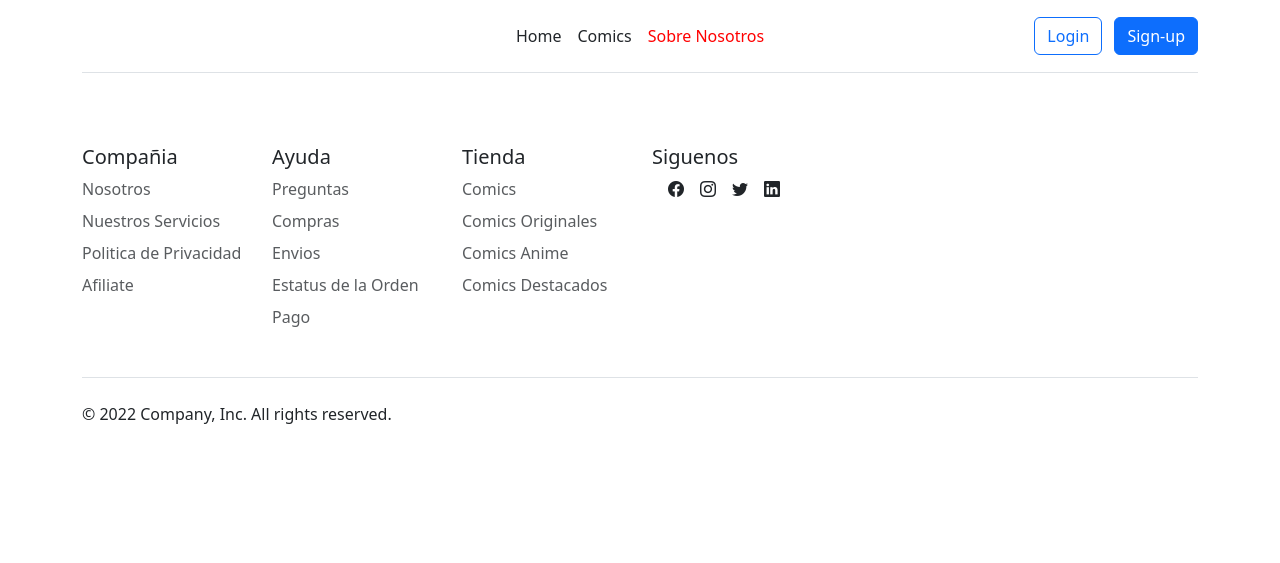
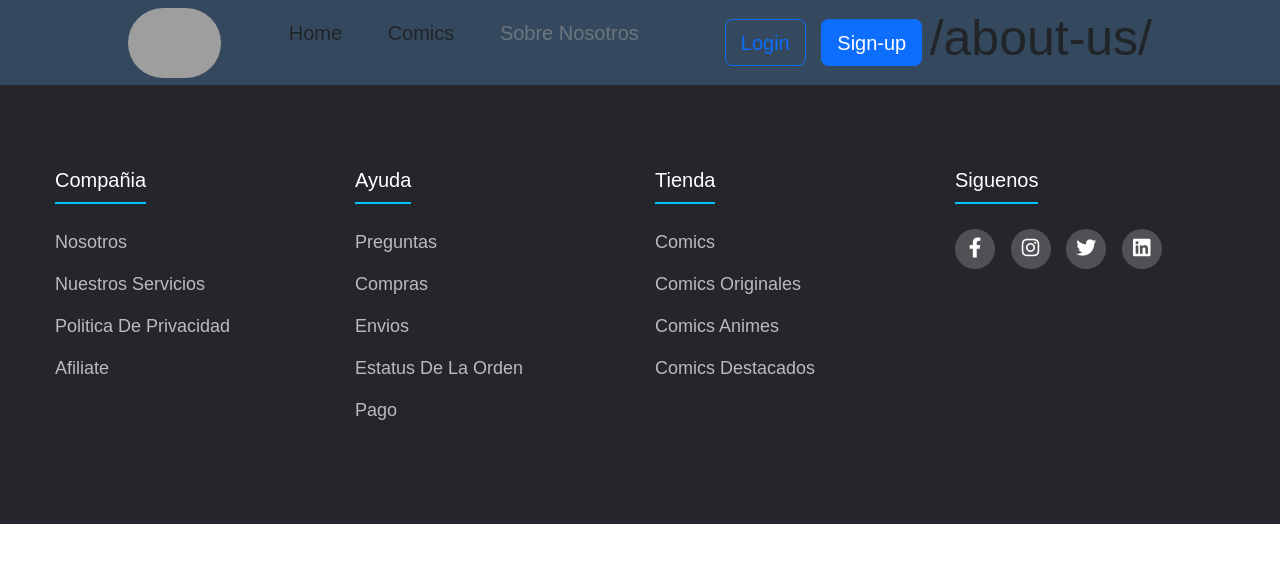
Before and after one commit to GiovanniGonzalezDuoc/ProyectoSemestral, a Django app: page /about-us/ in a window 1280 px wide. Shown: the top 563 px of the page. Run offline with Django 5.2, Linux system fonts and the light colour scheme; grey boxes are pictures that could not be loaded.

Commit message:
avance footer

```diff
--- a/common/static/css/global.css
+++ b/common/static/css/global.css
@@ -1,3 +1,182 @@
 .active {
     color: red !important;
 }
+
+/* Ajustes Generales */
+*{
+    box-sizing: border-box;
+    margin: 0;
+    padding: 0;
+    font-family: "Nunito", sans-serif;
+    font-size: 20px;
+}
+body{
+    background-color: white;
+}
+/* Header */
+.header{
+    background-color: #34495E;
+    display: flex;
+    justify-content: space-between;
+    align-items: center;
+    height: 85px;
+    padding: 5px 10%;
+}
+.header .logo {
+    cursor: pointer;
+}
+.header .logo img{
+    height: 70px;
+    width: auto;
+    border-radius: 3rem;
+    transition: all 0.3s;
+}
+.header .logo img:hover{
+    transform: scale(1.2);
+}
+
+.header .nav-links{
+    list-style: none;
+}
+.header .nav-links li{
+    display: inline-block;
+    padding: 0 20px;
+    transition: all 0.3s;
+}
+.header .nav-links li:hover{
+    transform: scale(1.2);
+}
+
+.header .nav-links a{
+    color: white;
+    text-decoration: none;
+    transition: all 0.3s;
+    align-items: center;
+
+}
+.header .nav-links li a:hover{
+    color: #F1C40F;
+}
+.header .btn_contacto button{
+    font-weight: 700;
+    color: #1b3039;
+    padding: 9px 25px;
+    background-color: #eceff1;
+    border: none;
+    border-radius: 50px;
+    cursor: pointer;
+    transition: all 0.3s ease 0s;
+}
+.header .btn_contacto button:hover{
+    background-color: #ECF0F1;
+    color: #F1C40F;
+    transform: scale(1.1);
+}
+@media only screen and (max-width: 600px) {
+    .header {
+        padding: 10px;
+    }
+
+    .header .nav-links li {
+        display: block;
+        margin-bottom: 10px;
+    }
+
+    .header .btn_contacto {
+        flex-direction: column; /* Cambiar a disposición vertical en pantallas pequeñas */
+        margin-top: 10px; /* Espacio entre los botones en móviles */
+    }
+
+    .header .btn_contacto a {
+        margin: 5px 0; /* Espacio entre los botones en móviles */
+    }
+}
+.header .btn_contacto {
+    display: flex;
+    align-items: center; /* Centrar verticalmente los botones */
+}
+
+.header .btn_contacto a {
+    margin-left: 10px; /* Espacio entre los botones */
+}
+
+.header .btn_contacto .btn {
+    font-weight: 700;
+    padding: 9px 25px;
+    border-radius: 50px;
+    cursor: pointer;
+    transition: all 0.3s ease 0s;
+}
+
+.header .btn_contacto .btn:hover {
+    transform: scale(1.1);
+}
+/* Footer */
+.footer-links ul {
+    list-style: none;
+    padding: 0;
+}
+.footer {
+    background-color: #24262B;
+    font-family: "Nunito", sans-serif;
+    text-transform: capitalize;
+    padding: 80px 0;
+}
+.conteiner-footer {
+    max-width: 1200px;
+    margin: 0 auto;
+}
+.footer-row {
+    display: flex;
+    flex-wrap: wrap;
+}
+.footer-links {
+    width: 25%;
+    padding: 0 15px;
+}
+.footer-links h4 {
+    font-size: 20px;
+    color: white;
+    margin-bottom: 25px;
+    font-weight: 500;
+    border-bottom: 2px solid #00C3FF;
+    padding-bottom: 10px;
+    display: inline-block;
+}
+.footer-links a {
+    font-size: 18px;
+    text-decoration: none;
+    color: #BBBBBB;
+    display: block;
+    margin-bottom: 15px;
+    transition: all 0.3s ease;
+}
+.footer-links a:hover {
+    color: white;
+    padding-left: 6px;
+}
+.social-link a {
+    display: inline-block;
+    min-height: 40px;
+    width: 40px;
+    background-color: rgba(255, 255, 255, 0.2);
+    margin: 0 10px 10px 0;
+    text-align: center;
+    line-height: 40px;
+    border-radius: 50%;
+    color: white;
+    transition: all 0.5s ease;
+}
+.social-link a:hover {
+    background-color: #00C3FF;
+}
+
+@media (max-width: 991px) {
+    .footer-row {
+        text-align: center;
+    }
+    .footer-links {
+        width: 100%;
+        margin-bottom: 30px;
+    }
+}
--- a/common/templates/common/footer.html
+++ b/common/templates/common/footer.html
@@ -1,3 +1,8 @@
+{% if 'auth' in request.path %}
+
+{% else %}
+
+{% comment %}
 <div class="container">
     <footer class="py-5">
       <div class="row">
@@ -48,3 +53,49 @@
       </div>
     </footer>
   </div>
+
+{% endcomment %}
+  <footer class="footer">
+    <div class="conteiner-footer">
+        <div class="footer-row">
+            <div class="footer-links">
+                <h4>Compañia</h4>
+                <ul>
+                    <li><a href="./Login/SobreNosotros.html">Nosotros</a></li>
+                    <li><a href="#">Nuestros Servicios</a></li>
+                    <li><a href="#">Politica de privacidad</a></li>
+                    <li><a href="#">Afiliate</a></li>
+                </ul>
+            </div>
+            <div class="footer-links">
+                <h4>Ayuda</h4>
+                <ul>
+                    <li><a href="#">Preguntas</a></li>
+                    <li><a href="#">Compras</a></li>
+                    <li><a href="#">Envios</a></li>
+                    <li><a href="#">Estatus de la orden</a></li>
+                    <li><a href="#">Pago</a></li>
+                </ul>
+            </div>
+            <div class="footer-links">
+                <h4>Tienda</h4>
+                <ul>
+                    <li><a href="#" id="comicsLink">Comics</a></li>
+                    <li><a href="#" id="comicsLink">Comics Originales</a></li>
+                    <li><a href="#" id="comicsLink">Comics Animes</a></li>
+                    <li><a href="#" id="comicsLink">Comics Destacados</a></li>
+                </ul>
+            </div>
+            <div class="footer-links">
+                <h4>Siguenos</h4>
+                <div class="social-link">
+                    <a href="#"><i class="fab fa-facebook-f"></i></a>
+                    <a href="#"><i class="fab fa-instagram"></i></a>
+                    <a href="#"><i class="fab fa-twitter"></i></a>
+                    <a href="#"><i class="fab fa-linkedin"></i></a>
+                </div>
+            </div>
+        </div>
+    </div>
+  </footer>
+{% endif %}
--- a/common/templates/common/header.html
+++ b/common/templates/common/header.html
@@ -1,14 +1,22 @@
-<div class="container">
-    <header class="d-flex flex-wrap align-items-center justify-content-center justify-content-md-between py-3 mb-4 border-bottom">
-      <a href="/" class="d-flex align-items-center col-md-3 mb-2 mb-md-0 text-dark text-decoration-none">
-        <svg class="bi me-2" width="40" height="32" role="img" aria-label="Bootstrap"><use xlink:href="#bootstrap"/></svg>
-      </a>
+{% if 'auth' in request.path %}
 
-      <ul class="nav col-12 col-md-auto mb-2 justify-content-center mb-md-0">
-        <li><a href="{% url 'home' %}" class="nav-link px-2 link-dark {% if request.path == '/' %}active{% endif %}">Home</a></li>
-        <li><a href="{% url 'comics' %}" class="nav-link px-2 link-dark {% if request.path == '/comics/' %}active{% endif %}">Comics</a></li>
-        <li><a href="{% url 'about-us' %}" class="nav-link px-2 link-dark {% if request.path == '/about-us/' %}active{% endif %}">Sobre Nosotros</a></li>
+{% else %}
+{% load static %}
+<header class="header">
+  <div class="logo">
+    <a href="./index.html"><img src="{% static 'assets/img/logo.jpg' %}" alt="Imagen-Logo"></a>
+  </div>
+
+  <ul class="nav-links">
+    <li><a href="{% url 'home' %}"
+        class="link-{% if request.path == '/' %}secondary{% else %}dark{% endif%}">Home</a></li>
+    <li><a href="{% url 'comics' %}"
+        class="link-{% if request.path == '/comics/' %}secondary{% else %}dark{% endif%}">Comics</a></li>
+    <li><a href="{% url 'about-us' %}"
+        class="link-{% if request.path == '/about-us/' %}secondary{% else %}dark{% endif%}">Sobre
+        Nosotros</a></li>
   </ul>
+
 
   {% if user.is_authenticated %}
   <div class="col-md-3 text-end">
@@ -20,6 +28,9 @@
     <a role="button" class="btn btn-outline-primary me-2" href="{% url 'auth' %}">Login</a>
     <a role="button" class="btn btn-primary" href="{% url 'sign-up' %}">Sign-up</a>
   </div>
+
+  <h1> {{ request.path}}</h1>
+
   {% endif %}
 </header>
-  </div>
+{% endif %}
--- a/common/templates/common/index.html
+++ b/common/templates/common/index.html
@@ -10,7 +10,7 @@
     <title> {% block title %} Comics Sharingann {% endblock %} </title>
 
     <link href="https://cdn.jsdelivr.net/npm/bootstrap@5.3.3/dist/css/bootstrap.min.css" rel="stylesheet" integrity="sha384-QWTKZyjpPEjISv5WaRU9OFeRpok6YctnYmDr5pNlyT2bRjXh0JMhjY6hW+ALEwIH" crossorigin="anonymous">
-    <link rel="stylesheet" href="https://cdn.jsdelivr.net/npm/bootstrap-icons@1.11.3/font/bootstrap-icons.min.css">
+    <link rel="stylesheet" href="https://cdnjs.cloudflare.com/ajax/libs/font-awesome/6.2.1/css/all.min.css">
     <link rel="stylesheet" href="{% static 'css/global.css' %}">
     {% block extra_css %} {% endblock %}
 
```
Also changed, not shown: auth_user/templates/auth_user/auth.html (+21 -21 lines), auth_user/templates/auth_user/sign-up.html (+29 -27 lines), common/static/css/estilo-login.css (added, +160 -0 lines), db.sqlite3. Lines whose indentation alone changed are shown as unchanged.
